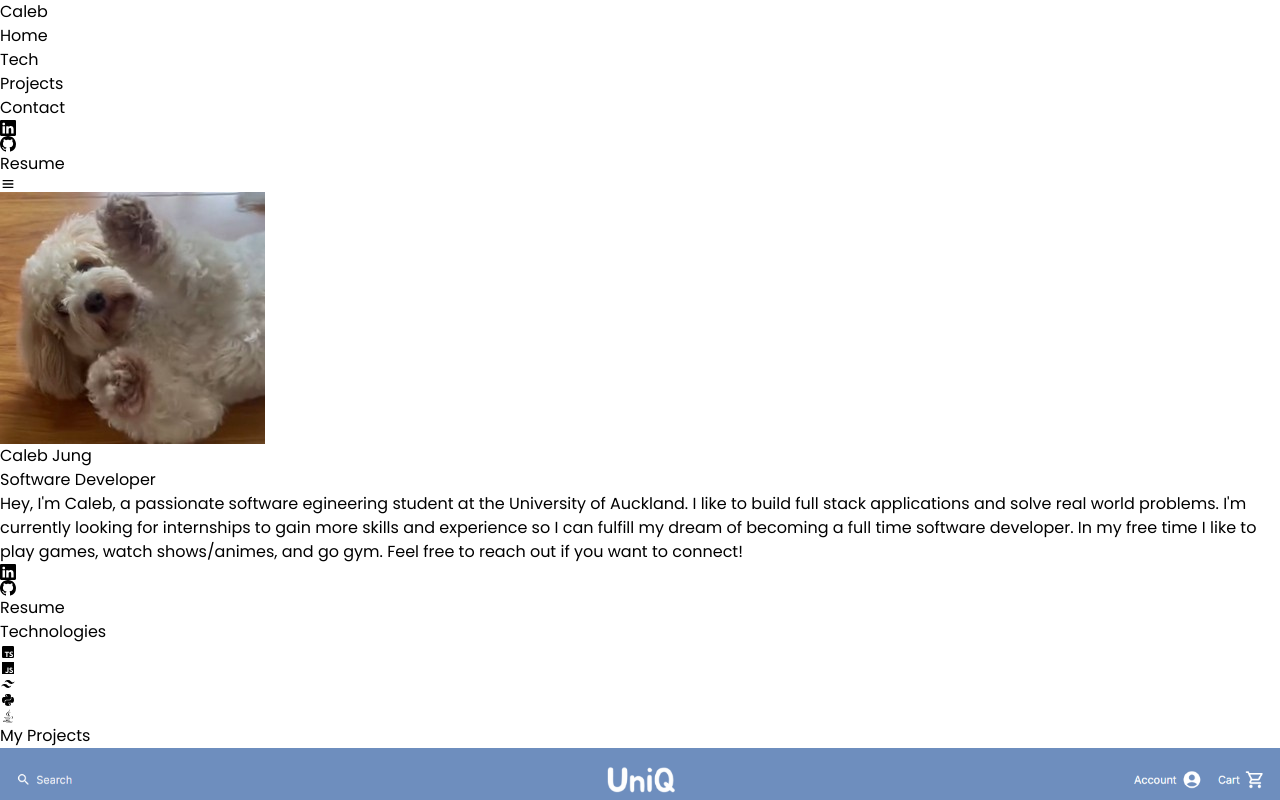
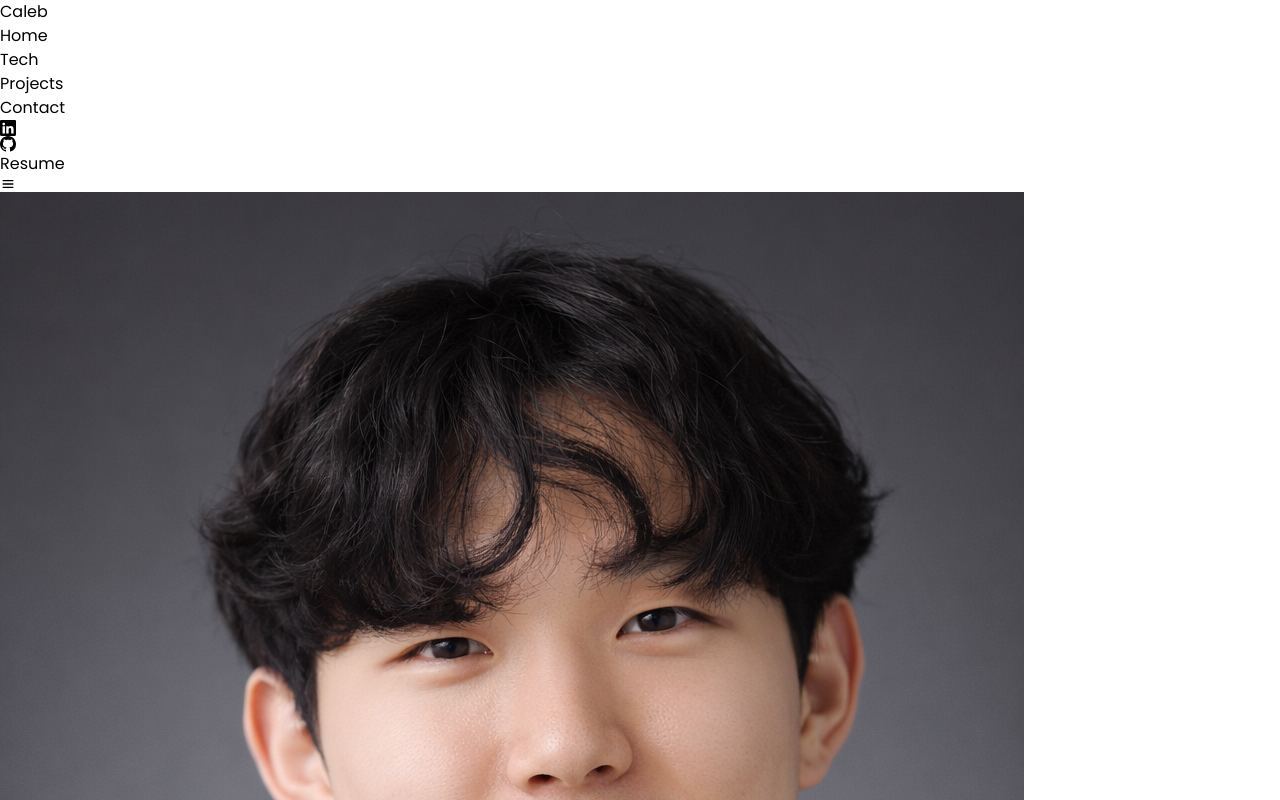
Before and after one commit to Cj5822/portfolio-website, a React (Vite) app: page / in a window 1280 px wide. Shown: the top 800 px of the page. Built offline with nearby package versions, Linux system fonts and the light colour scheme.

Commit message:
updated profile and adjusted proportions

```diff
--- a/src/components/Hero.jsx
+++ b/src/components/Hero.jsx
@@ -1,4 +1,4 @@
-import image from "/public/image.jpg";
+import profile from "/public/profile.png";
 import { motion } from "framer-motion";
 import { BsGithub, BsLinkedin } from "react-icons/bs";
 const Hero = () => {
@@ -15,9 +15,9 @@ const Hero = () => {
           transition={{ duration: 0.8, delay: 0.2 }}
         >
           <img
-            src={image}
+            src={profile}
             alt=""
-            className="w-[300px] cursor-pointer rounded-full shadow-xl shadow-indigo-900 transition-all duration-300 hover:-translate-s-5 hover:scale-105 hover:shadow-2xl hover:shadow-indigo-600 md:w-[350px]"
+            className="w-[300px] h-[300px] md:w-[350px] md:h-[350px] cursor-pointer rounded-full object-cover object-top shadow-xl shadow-indigo-900 transition-all duration-300 hover:-translate-s-5 hover:scale-105 hover:shadow-2xl hover:shadow-indigo-600"
           />
         </motion.div>
 
```
Also changed, not shown: public/profile.png (added).
